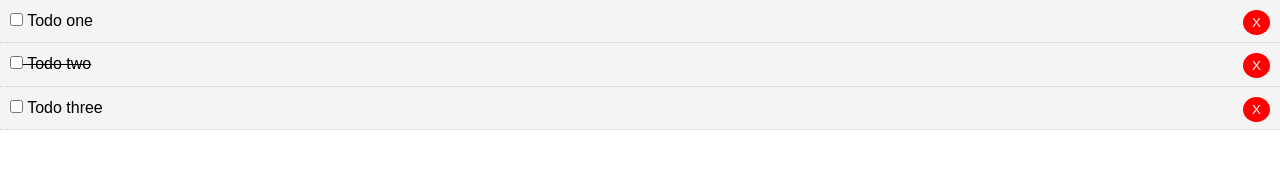
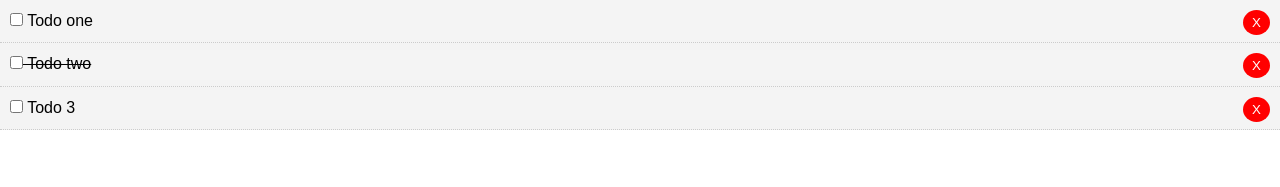
Before and after one commit to dipens/vue-tutorial, a Vue app: page / in a window 1280 px wide. Shown: the top 187 px of the page. Built offline with nearby package versions, Linux system fonts and the light colour scheme.

Commit message:
minor change

```diff
--- a/src/App.vue
+++ b/src/App.vue
@@ -27,7 +27,7 @@ export default {
         },
         {
           id: 3,
-          title: 'Todo three',
+          title: 'Todo 3',
           completed: false,
         },
       ]
```
